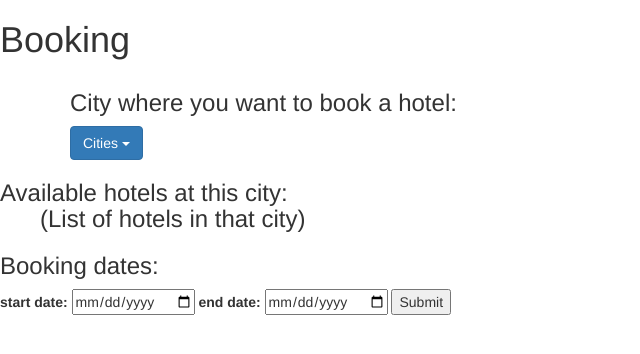
After one commit to ro-db/HotelSystem-PHP, a PHP site: page /booking/booking.php in a window 1280 px wide. The commit adds this page. Shown: the top 354 px of the page, without its empty margins (0-640 px from the left). Run offline with PHP 8.4, Linux system fonts and the light colour scheme; some libraries are stand-ins or nearby versions.

Commit message:
updated links to booking (formerly rent)

```diff
--- /dev/null
+++ b/booking/booking.php
@@ -0,0 +1,141 @@
+<!DOCTYPE html>
+<html lang="en">
+  <head>
+    <meta charset="UTF-8" />
+    <H1>Booking</H1>
+    <title>Booking</title>
+
+    <link
+      rel="stylesheet"
+      href="https://maxcdn.bootstrapcdn.com/bootstrap/3.4.0/css/bootstrap.min.css"
+    />
+    <script src="https://ajax.googleapis.com/ajax/libs/jquery/3.3.1/jquery.min.js"></script>
+    <script src="https://maxcdn.bootstrapcdn.com/bootstrap/3.4.0/js/bootstrap.min.js"></script>
+
+    <link
+      rel="stylesheet"
+      href="http://maxcdn.bootstrapcdn.com/bootstrap/3.3.5/css/bootstrap.min.css"
+    />
+    <link
+      rel="stylesheet"
+      href="http://cdn.jsdelivr.net/bootstrap.daterangepicker/2/daterangepicker.css"
+    />
+  </head>
+
+  <body>
+
+    <!--DROP DOWN-->
+    <div class="container">
+      <h3>City where you want to book a hotel:</h3>
+      <div class="dropdown">
+        <button
+          class="btn btn-primary dropdown-toggle"
+          type="button"
+          data-toggle="dropdown"
+          id="citiesDropdown"
+        >
+          Cities <span class="caret"></span>
+        </button>
+        <ul class="dropdown-menu"></ul>
+      </div>
+    </div>
+    <!--END DROP DOWN-->
+
+    <h3>
+      Available hotels at this city:
+      <ul>
+        (List of hotels in that city)
+      </ul>
+    </h3>
+
+    <h3>Booking dates:</h3>
+    <label for="start date:">start date:</label>
+    <input type="date" name="startdate" id="startdate" />
+
+    <label for="enddate:">end date:</label>
+    <input type="date" name="enddate" id="enddate" />
+
+    <button
+      type="button"
+      action="/views/bookingComplete.html"
+      id="submit"
+      value="Submit"
+    >
+      Submit
+    </button>
+
+    <!--SCRIPTS-->
+    <script type="javascript" src="/src/validator.min.js"></script>
+    <script type="text/javascript">
+      console.log('RECIEVED');
+
+      var didClickIt = false;
+      document.getElementById('submit').addEventListener('click', function() {
+        didClickIt = true;
+      });
+
+      setInterval(function() {
+        var todayDate = new Date();
+
+        if (didClickIt) {
+          didClickIt = false;
+          var start = document.getElementById('startdate').value;
+          var startYear = start.substring(0, 4);
+          var startMonth = start.substring(5, 7);
+          var startDay = start.substring(8, 10);
+          // start date to use in comparison
+          var startDate = new Date(startYear, startMonth, startDay);
+
+          var end = document.getElementById('enddate').value;
+          var endYear = end.substring(0, 4);
+          var endMonth = end.substring(5, 7);
+          var endDay = end.substring(8, 10);
+          // end date to use in comparison
+          var endDate = new Date(endYear, endMonth, endDay);
+
+          // if start is before today, then start = today
+          if (comp(startDate, todayDate) == 1) {
+            startDate = new Date();
+            console.log('before start XX: ', startDate);
+            console.log('before end XX: ', endDate);
+          }
+          // if end is before today, then end = today
+          if (comp(endDate, todayDate) == 1) {
+            endDate = new Date();
+            console.log('before start YY: ', startDate);
+            console.log('before end YY: ', endDate);
+          }
+          // if end is before today, then end = today
+          if (comp(endDate, startDate) == 2) {
+            endDate = startDate;
+            console.log('before start ZZ: ', startDate);
+            console.log('before end ZZ: ', endDate);
+          }
+          function comp(date1, date2) {
+            if (date1 > date2) return 1;
+            else if (date1 < date2) return 2;
+            else return 0;
+          }
+        }
+      }, 500);
+    </script>
+
+    <!--DROP DOWN SCRIPT-->
+    <script type="javascript" src="/src/middleware.js">
+      cities = getCities();
+      console.log(cities);
+      var dropdown = document.getElementById('citiesDropdown');
+
+      for (var i = 0; i < cities.length; ++i) {
+        addOption(dropdown, cities[i], cities[i]);
+      }
+
+      addOption = function(selectbox, text, value) {
+        var optn = document.createElement('OPTION');
+        optn.text = text;
+        optn.value = value;
+        selectbox.options.add(optn);
+      };
+    </script>
+  </body>
+</html>
```
Also changed, not shown: booking/booking.css (added, +17 -0 lines), index.php (+45 -32 lines), template.db.ini (deleted, +0 -7 lines).
